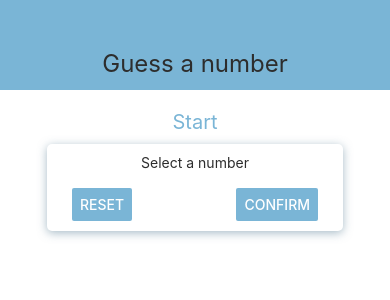
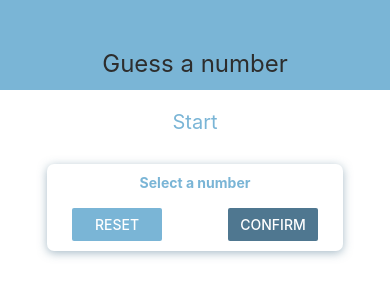
Before and after one commit to rjwhobbs/learn-react-native, a React Native app in the folder second-rn-app/: screen / in a window 390 px wide. Shown: the top 300 px of the page. Built offline with nearby package versions, Linux system fonts and the light colour scheme.

Commit message:
Basic card

```diff
--- /dev/null
+++ b/second-rn-app/components/Card.js
@@ -0,0 +1,25 @@
+import React from 'react';
+import {View, StyleSheet} from 'react-native';
+
+const Card = (props) => {
+	return (
+		<View style={{...styles.card, ...props.style}}>
+			{props.children}
+		</View>
+	);
+}
+
+const styles = StyleSheet.create({
+	card: {
+		shadowColor: '#4f7790',
+		shadowOffset: {width: 0, height: 2},
+		shadowRadius: 10,
+		shadowOpacity: 0.5,
+		backgroundColor: 'white',  //Background defualts to transparent
+		elevation: 5, // Only android, android doesn't take shadow attributes
+		padding: 10,
+		borderRadius: 7
+	},
+});
+
+export default Card;
--- a/second-rn-app/srceens/StartGameScreen.js
+++ b/second-rn-app/srceens/StartGameScreen.js
@@ -1,24 +1,29 @@
 import React from 'react';
 import {View, StyleSheet, Text, TextInput, Button} from 'react-native'
+import Card from '../components/Card';
 
 const StartGameScreen = () => {
 	return (
 		<View style={styles.screen}>
 			<Text style={styles.title}>Start</Text>
-			<View style={styles.inputCon}>
+			<Card style={styles.inputCon}>
 				<Text style={styles.inputText}>Select a number</Text>
 				<TextInput />
 				<View style={styles.buttonCon}>
+					<View style={styles.button}>
 						<Button
 							title="Reset"
 							color='#7ab5d6'
 						/>
+					</View>
+					<View style={styles.button}>
 						<Button
 							title="Confirm"
-						color='#7ab5d6'
+							color='#4f7790'
 						/>
 					</View>
 				</View>
+			</Card>
 		</View>
 	);
 }
@@ -32,20 +37,13 @@ const styles = StyleSheet.create({
 	title: {
 		fontSize: 20,
 		marginVertical: 10,
-		color: '#7ab5d6'
+		color: '#7ab5d6',
+		paddingBottom: 20
 	},
 	inputCon: {
 		width: 300,
 		maxWidth: '80%',
 		alignItems: 'center',
-		shadowColor: '#4f7790',
-		shadowOffset: {width: 0, height: 2},
-		shadowRadius: 10,
-		shadowOpacity: 0.5,
-		backgroundColor: 'white',  //Background defualts to transparent
-		elevation: 5, // Only android
-		padding: 10,
-		borderRadius: 5
 	},
 	buttonCon: {
 		flexDirection: 'row',
@@ -54,7 +52,12 @@ const styles = StyleSheet.create({
 		paddingHorizontal: 15
 	},
 	inputText: {
-		color: '#2d2d2d'
+		color: '#7ab5d6',
+		fontWeight: 'bold'
+	},
+	button: {
+		width: 90,
+
 	}
 })
 
```
Lines whose indentation alone changed are shown as unchanged.
